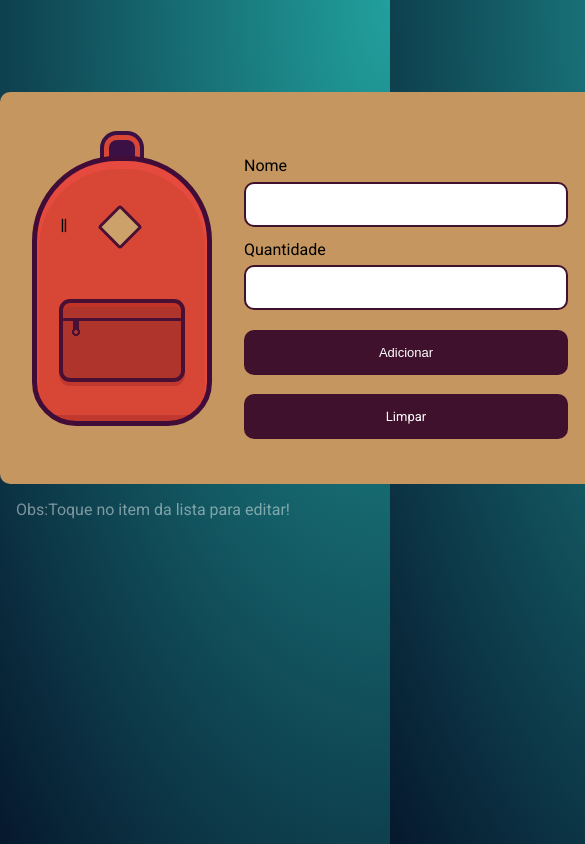
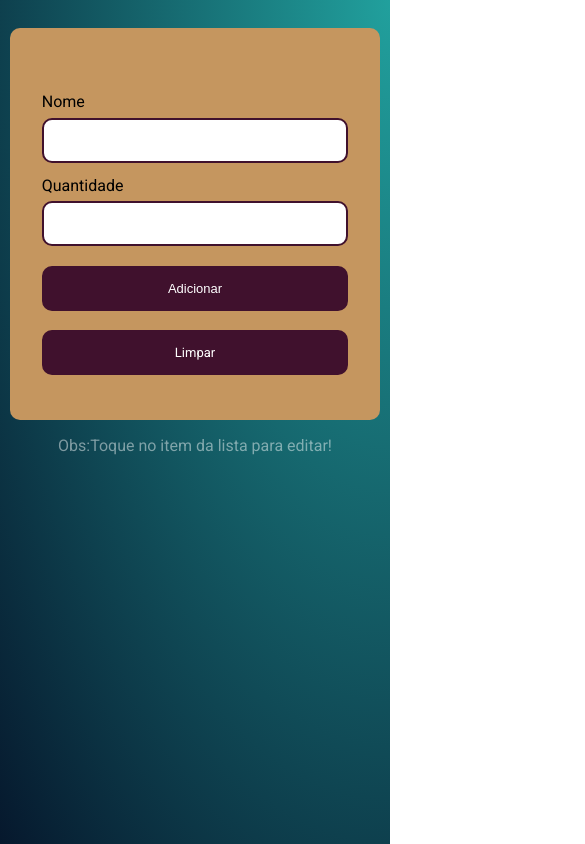
Before and after one commit to JuanSalles/travelbag-localStorage, a website with bundled scripts: page index.html in a window 390 px wide. Shown: the whole page, 585 px wide, since content can reach past the window. Built offline with nearby package versions, Linux system fonts and the light colour scheme.

Commit message:
versão mobile com @media

```diff
--- a/css/style.css
+++ b/css/style.css
@@ -13,7 +13,6 @@ body{
 
 .conteudo {
     padding: 10vh 3em 0;
-    max-width: 100vw;
     display: grid;
     grid-template-columns: repeat(2, 1fr);
     grid-column-gap: 2em;
@@ -180,3 +179,40 @@ form a {
     color: rgba(255, 255, 255, 0.464);
 
 }
+
+@media (max-width: 1328px) {
+
+    .conteudo{
+        grid-template-columns: 1fr;
+    }
+
+}
+
+@media (max-width: 696px) {
+
+    .conteudo{
+        padding: 20px 0 0 0;
+    }
+    .container{
+        min-width:auto;
+    }
+
+    .observacao{
+        text-align: center;
+    }
+
+    .principal{
+        flex-direction: column;
+        align-items: center;
+        min-width: 95vw;
+    }
+
+    .mochila{
+        display: none;
+    }
+
+
+
+
+
+}
```
